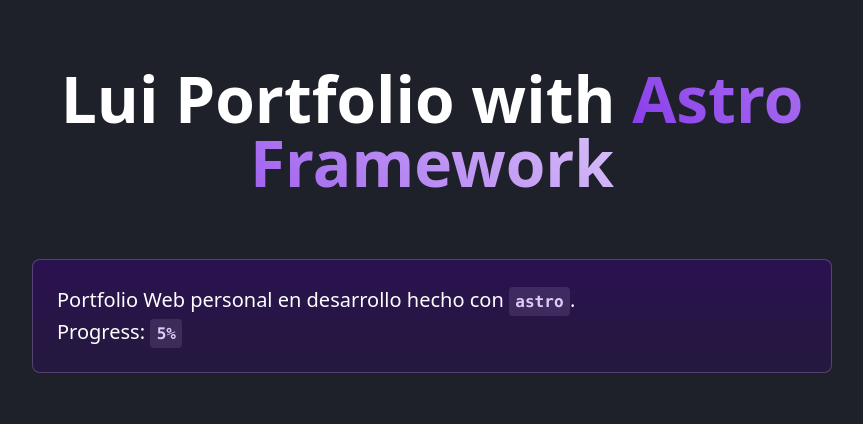
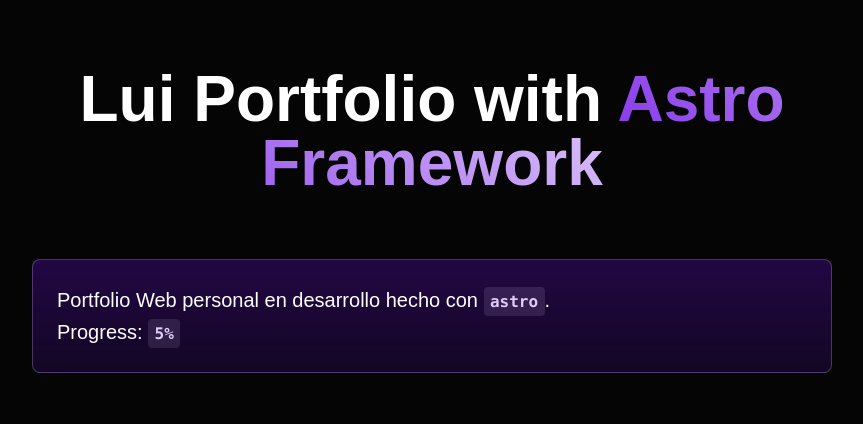
Before and after one commit to NoCap940/env_testing, an Astro site in the folder portafolio/: page / in a window 1280 px wide. Shown: the whole page, without its empty margins (208-1071 px from the left). Built offline with nearby package versions, Linux system fonts and the light colour scheme; Astro itself is replaced by a stand-in of ours.

Commit message:
Instalacion de Fontsource

```diff
--- /dev/null
+++ b/package.json
@@ -0,0 +1,5 @@
+{
+  "dependencies": {
+    "@fontsource-variable/onest": "^5.0.3"
+  }
+}
--- a/portafolio/src/layouts/Layout.astro
+++ b/portafolio/src/layouts/Layout.astro
@@ -1,4 +1,6 @@
 ---
+import '@fontsource-variable/onest';
+
 interface Props {
 	title: string;
 }
@@ -34,8 +36,8 @@
 
 	}
 	html {
-		font-family: system-ui, sans-serif;
-		background:  #1e212a;
+		font-family: 'Onest Variable', sans-serif;
+		background:  #050505;
 		background-size: 224px;
 	}
 	code {
--- a/portafolio/src/pages/index.astro
+++ b/portafolio/src/pages/index.astro
@@ -67,11 +67,13 @@
 		background-position: 0%;
 	}
 	.instructions {
+		font-family: 'Onest Variable', sans-serif;
 		margin-bottom: 2rem;
 		border: 1px solid rgba(var(--accent-light), 25%);
 		background: linear-gradient(rgba(var(--accent-dark), 66%), rgba(var(--accent-dark), 33%));
 		padding: 1.5rem;
 		border-radius: 8px;
+		align-content: center;
 	}
 	.instructions code {
 		font-size: 0.8em;
```
Also changed, not shown: 1 other file.
